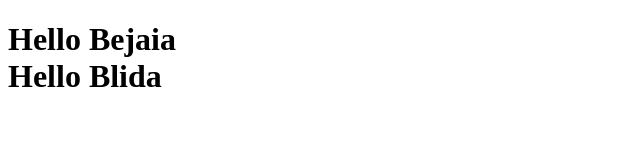
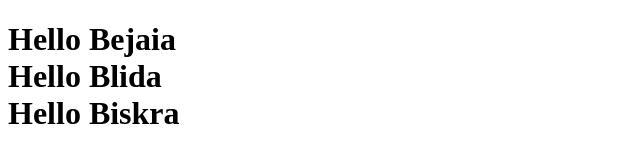
Before and after one commit to Ferdjani-zakaria/gitlab, a plain HTML site: page index.html in a window 1280 px wide. Shown: the whole page, without its empty margins (0-640 px from the left). Drawn offline with Linux system fonts and the light colour scheme.

Commit message:
Adding Hello Biskra

```diff
--- a/index.html
+++ b/index.html
@@ -11,7 +11,7 @@
         <h1>Hello Bejaia <br>
 
             Hello Blida <br>
-
+            Hello Biskra
             </h1>
     </div>
 </body>
```
